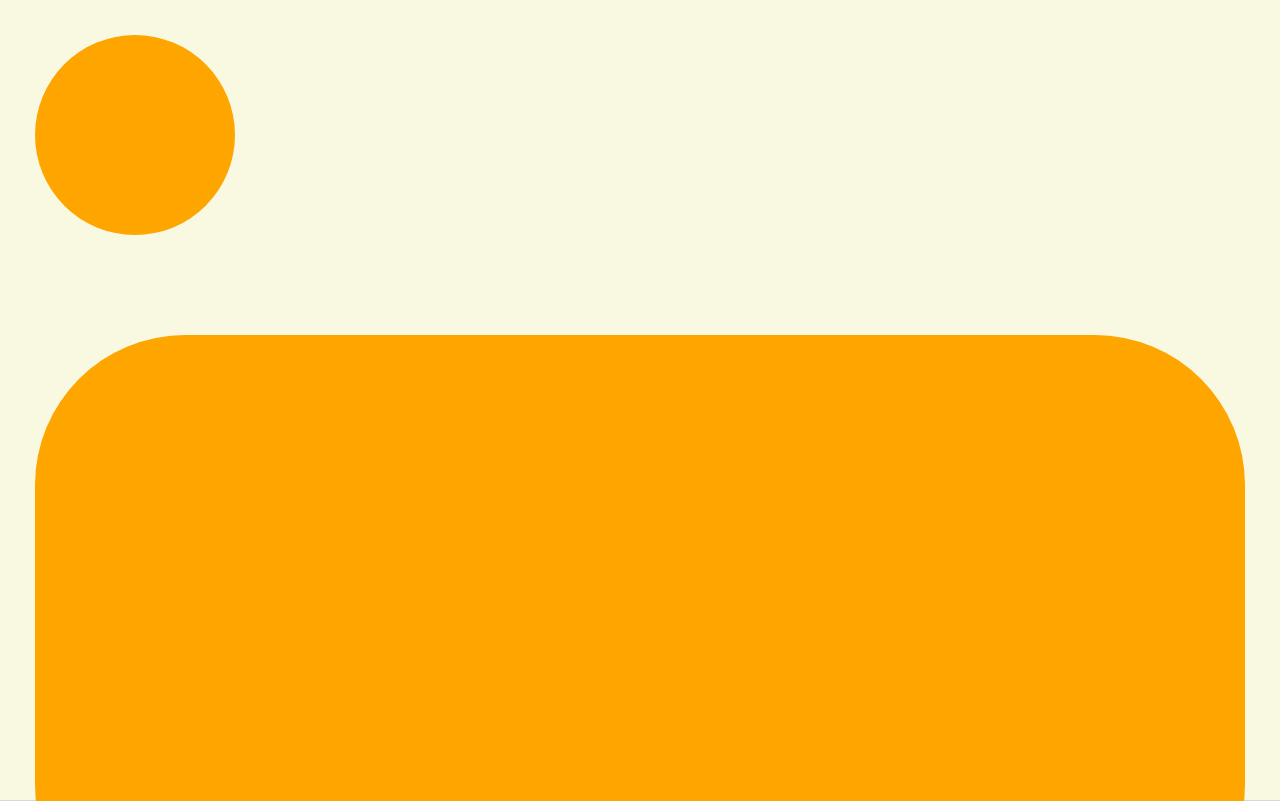
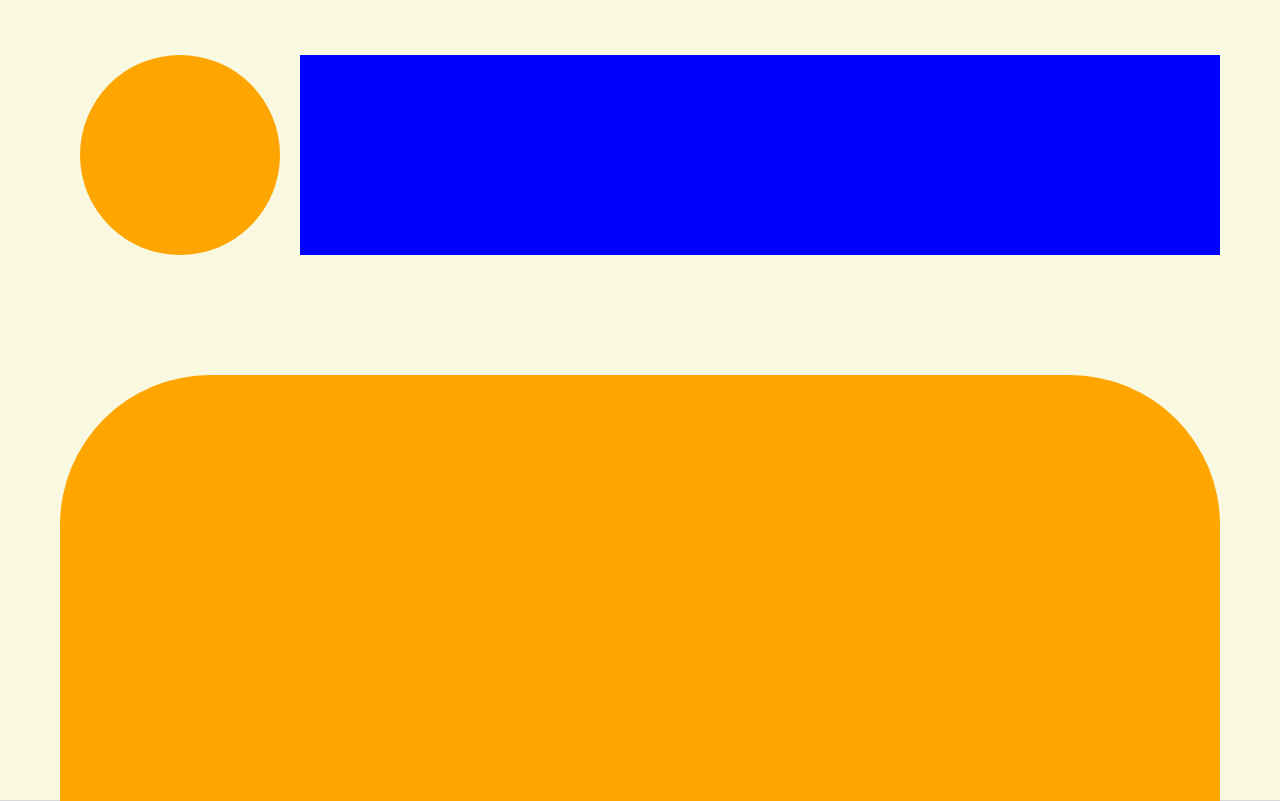
Before and after one commit to Rashmarinov/nocionesBasicas, a plain HTML site: page index.html in a window 1280 px wide. Shown: the top 801 px of the page. Drawn offline with Linux system fonts and the light colour scheme.

Commit message:
Rectangulo Azul

```diff
--- a/css/index.css
+++ b/css/index.css
@@ -14,8 +14,14 @@ body{
     margin: 0 auto;
     /* margenes */
     box-sizing: border-box;
-    padding: 35px 35px 0 35px;
+    padding: 35px 60px 0 60px;
 }
+
+header{
+    display: flex;
+    align-items: center;
+}
+
 /* Circulo representando la zona del logo */
 .circulo{
     /* color */
@@ -24,6 +30,17 @@ body{
     height: 200px;
     width: 200px;
     border-radius: 50%;
+    /* margen */
+    margin: 20px;
+}
+
+.rectanguloAzul{
+    /* color */
+    background-color: blue;
+    /* forma */
+    height: 200px;
+    /* margen */
+    flex-grow: 1;
 }
 
 .rectanguloRedondeado{
--- a/index.html
+++ b/index.html
@@ -14,8 +14,13 @@
     <!-- Crear una web de max 1366px de ancho, ajustable a cualquier medida superior -->
     <!-- Container, es el nuevo <Body> -->
     <div class="contenedor">
+        <header>
+        <!-- El header será el FLEX-->
         <!-- Circulo -->
         <div class="circulo"></div>
+        <!-- Rectangulo azul-->
+        <div class="rectanguloAzul"></div>
+        </header>
         <!-- Rectangulo -->
         <div class="rectanguloRedondeado"></div>
     </div>
```
